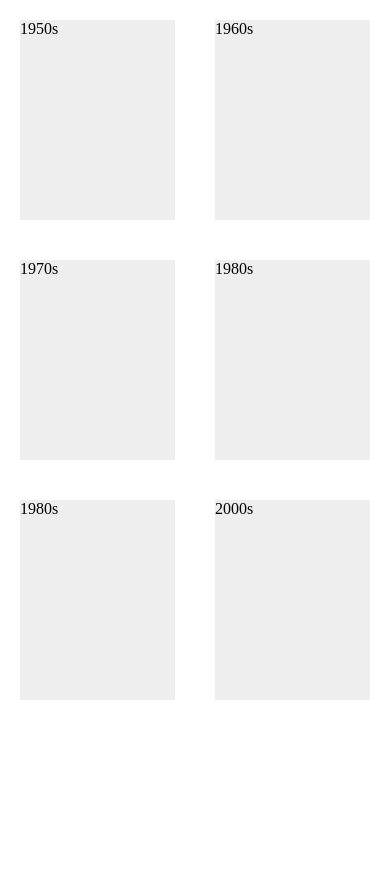
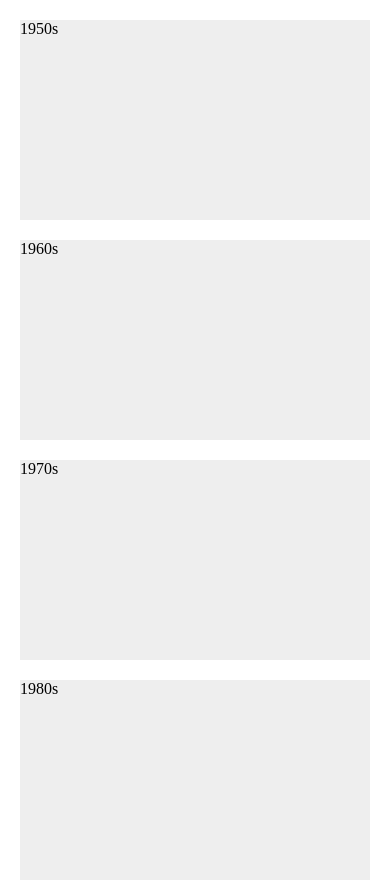
Before and after one commit to narlyio/responsive-101, a plain HTML site: page index.html in a window 390 px wide. Shown: the top 883 px of the page. Before the commit the page ends 844 px from the top, so only its background shows below. Drawn offline with Linux system fonts and the light colour scheme.

Commit message:
Add media query for mobile responsiveness.
The tiles should change to 100% when viewed on a phone.

```diff
--- a/index.html
+++ b/index.html
@@ -1,6 +1,7 @@
 <!doctype>
 <html>
   <head>
+    <meta name="viewport" content="width=device-width, initial-scale=1.0">
     <style>
       html, body {
         padding: 0;
@@ -14,6 +15,13 @@
         height: 200px;
         margin: 20px;
         background-color: #eee;
+      }
+
+      @media all and (max-width: 600px) {
+        #tiles .tile {
+          width: 100%;
+          float: none;
+        }
       }
     </style>
   </head>
```
